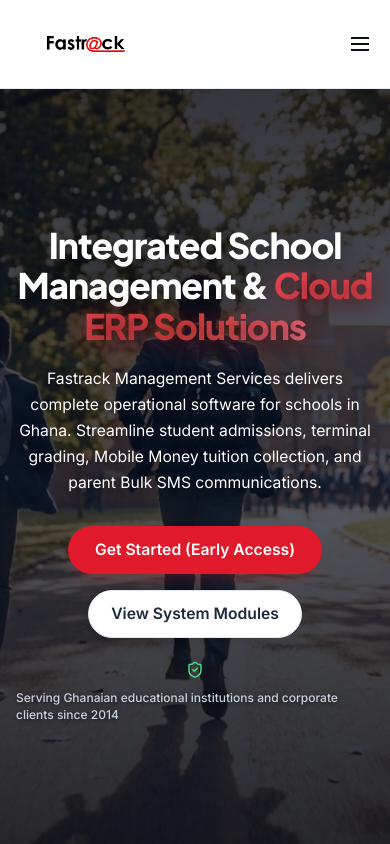
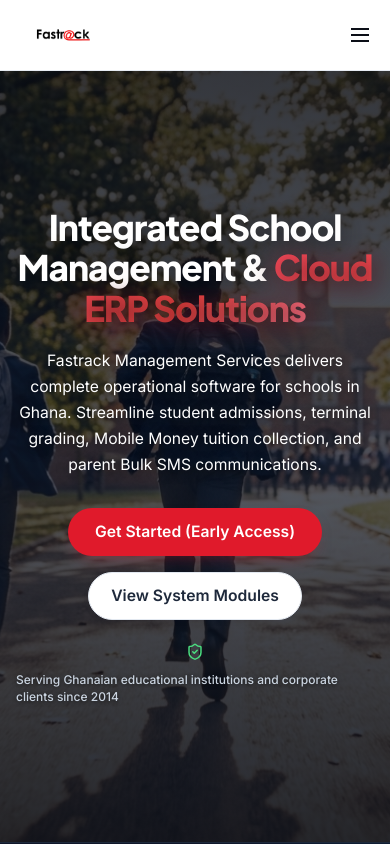
Before and after one commit to Fastrackgh/fastrack-home, a Next.js app: page / in a window 390 px wide. Shown: the top 844 px of the page. Built offline with nearby package versions, Linux system fonts and the light colour scheme.

Commit message:
refactor: update design system with new responsive typography, adjusted branding, and improved orange-themed component styling

```diff
--- a/src/components/atoms/BrandLogo/BrandLogo.tsx
+++ b/src/components/atoms/BrandLogo/BrandLogo.tsx
@@ -15,8 +15,7 @@
 }) => {
   const isDarkBg = variant === 'dark' || variant === 'white';
 
-  const logoHeight = size === 'sm' ? 28 : size === 'lg' ? 82 : 56;
-  const logoWidth = Math.round(logoHeight * 2.5);
+  const logoHeight = size === 'sm' ? 28 : size === 'lg' ? 76 : 50;
 
   return (
     <Link href="/" style={{ textDecoration: 'none', color: 'inherit', display: 'inline-block' }}>
@@ -33,10 +32,10 @@
         <Image
           src="/logo(1).png"
           alt="Fastrack Management Services"
-          width={logoWidth}
+          width={140}
           height={logoHeight}
           style={{
-            height: `${logoHeight}px`,
+            height: size === 'sm' ? '28px' : size === 'lg' ? 'clamp(54px, 8vw, 76px)' : 'clamp(38px, 6vw, 50px)',
             width: 'auto',
             objectFit: 'contain',
             display: 'block',
```
